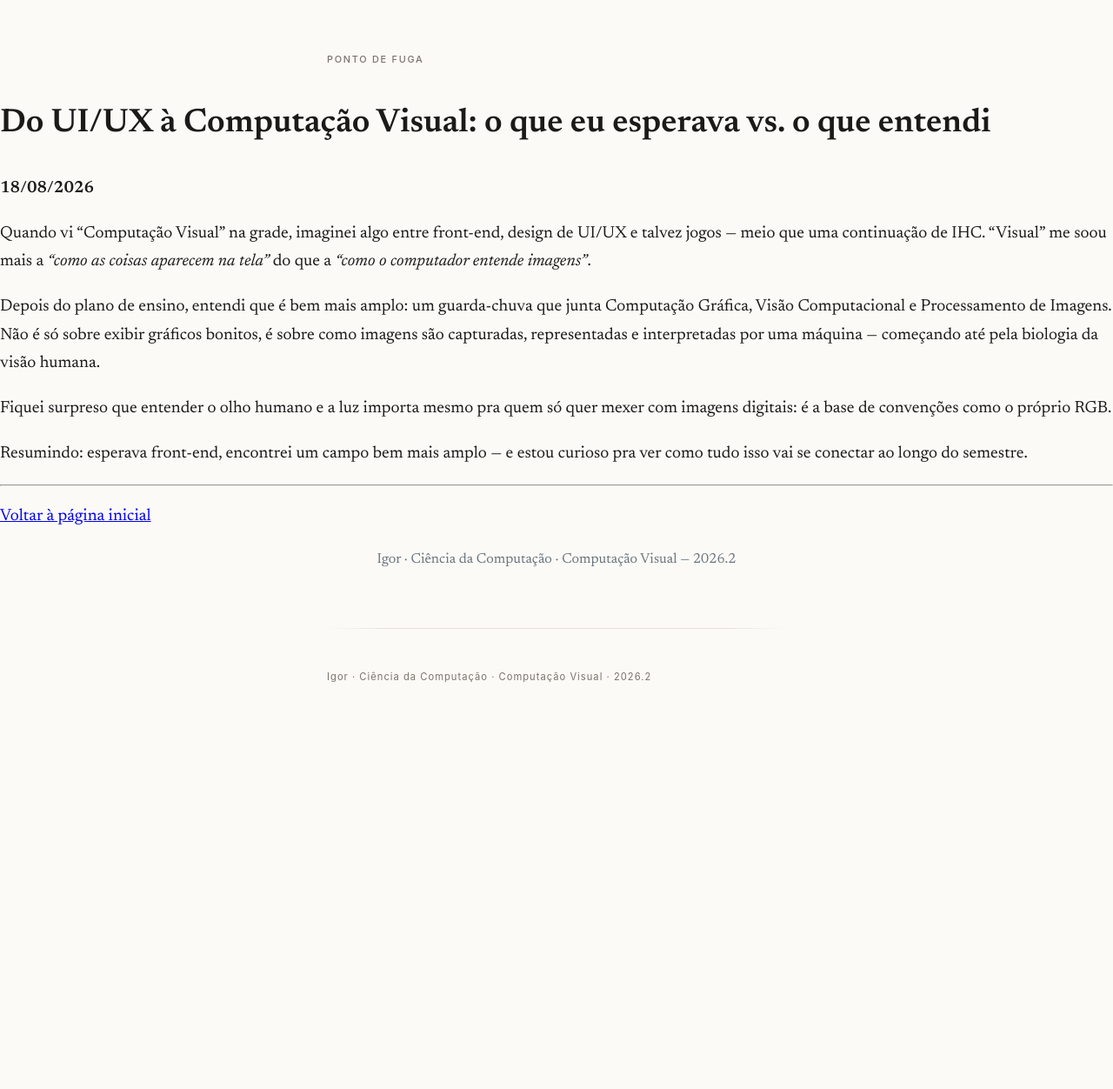
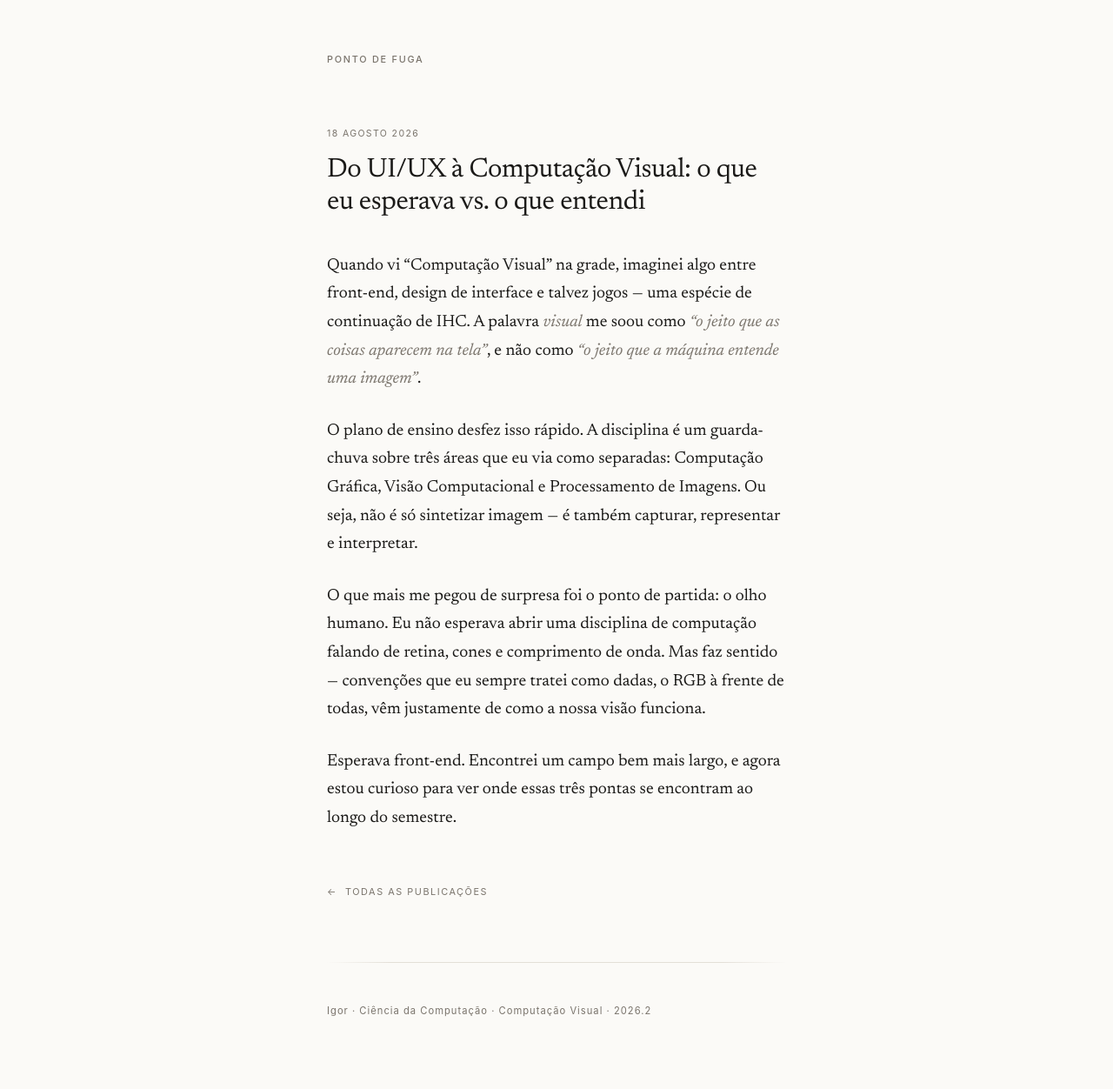
Before and after one commit to igorsa-hub/visual-blog, a Jekyll site: the page built from 01_expectativas.md, in a window 1280 px wide. Shown: the whole page at 87% size. Built offline with Jekyll 4.4.1, drawn with Linux system fonts in a browser that asks for light colours; our own code applies the rules of GitHub Pages for plain Markdown files; before the commit the page ends 900 px from its top, so only the background shows below that.

Commit message:
Update 01_expectativas.md

```diff
--- a/01_expectativas.md
+++ b/01_expectativas.md
@@ -1,15 +1,13 @@
-# Do UI/UX à Computação Visual: o que eu esperava vs. o que entendi
-**18/08/2026**
+---
+layout: post
+title: "Do UI/UX à Computação Visual: o que eu esperava vs. o que entendi"
+date_label: "18 agosto 2026"
+---
 
-Quando vi "Computação Visual" na grade, imaginei algo entre front-end, design de UI/UX e talvez jogos — meio que uma continuação de IHC. "Visual" me soou mais a *"como as coisas aparecem na tela"* do que a *"como o computador entende imagens"*.
+Quando vi "Computação Visual" na grade, imaginei algo entre front-end, design de interface e talvez jogos — uma espécie de continuação de IHC. A palavra *visual* me soou como *"o jeito que as coisas aparecem na tela"*, e não como *"o jeito que a máquina entende uma imagem"*.
 
-Depois do plano de ensino, entendi que é bem mais amplo: um guarda-chuva que junta Computação Gráfica, Visão Computacional e Processamento de Imagens. Não é só sobre exibir gráficos bonitos, é sobre como imagens são capturadas, representadas e interpretadas por uma máquina — começando até pela biologia da visão humana.
+O plano de ensino desfez isso rápido. A disciplina é um guarda-chuva sobre três áreas que eu via como separadas: Computação Gráfica, Visão Computacional e Processamento de Imagens. Ou seja, não é só sintetizar imagem — é também capturar, representar e interpretar.
 
-Fiquei surpreso que entender o olho humano e a luz importa mesmo pra quem só quer mexer com imagens digitais: é a base de convenções como o próprio RGB.
+O que mais me pegou de surpresa foi o ponto de partida: o olho humano. Eu não esperava abrir uma disciplina de computação falando de retina, cones e comprimento de onda. Mas faz sentido — convenções que eu sempre tratei como dadas, o RGB à frente de todas, vêm justamente de como a nossa visão funciona.
 
-Resumindo: esperava front-end, encontrei um campo bem mais amplo — e estou curioso pra ver como tudo isso vai se conectar ao longo do semestre.
-
----
-[Voltar à página inicial](index.md)
-
-<p align="center" style="color:#6a737d; font-size: 0.85em;">Igor · Ciência da Computação · Computação Visual — 2026.2</p>
+Esperava front-end. Encontrei um campo bem mais largo, e agora estou curioso para ver onde essas três pontas se encontram ao longo do semestre.
```
